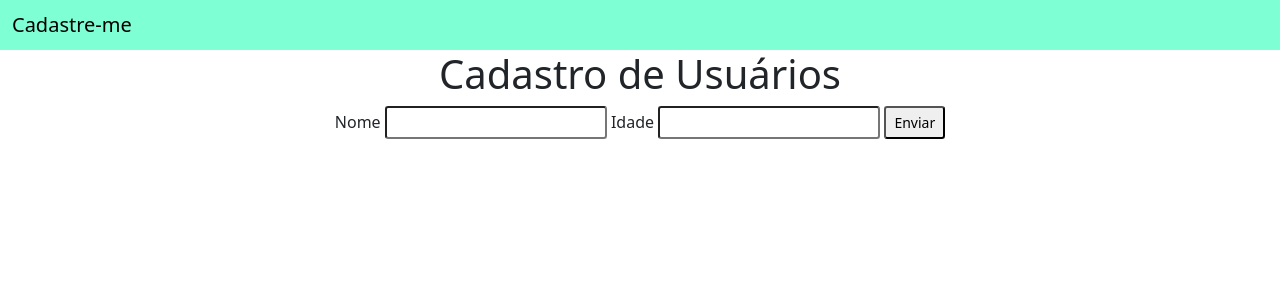
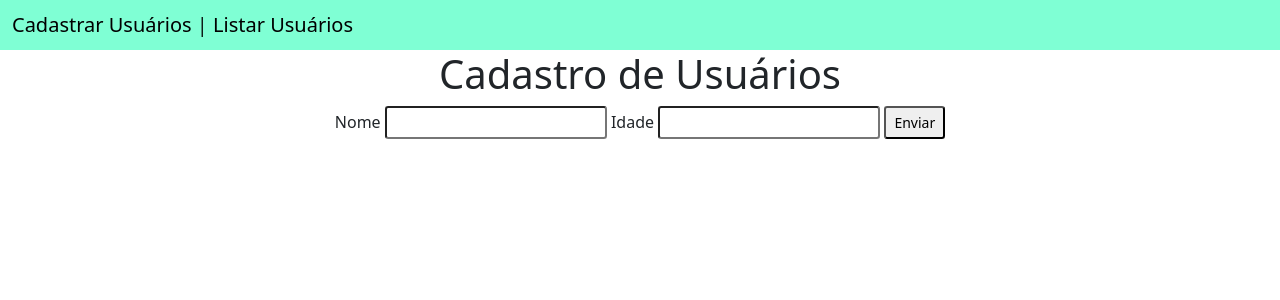
Before and after one commit to thiagorocco/django, a Django app: page / in a window 1280 px wide. Shown: the top 300 px of the page. Run offline with Django 4.2, Linux system fonts and the light colour scheme.

Commit message:
Configurados os links de cadastro de usuários e de listagem

```diff
--- a/cadastrousuarios/app_cad_usuarios/templates/usuarios/base.html
+++ b/cadastrousuarios/app_cad_usuarios/templates/usuarios/base.html
@@ -17,7 +17,10 @@
     <!-- As a heading -->
     <nav style="background-color: aquamarine !important;" class="navbar navbar-light bg-light">
         <div class="container-fluid">
-            <span class="navbar-brand mb-0 h1"><a style="text-decoration:none; color: black" href="{% url 'home' %}">Cadastre-me</a></span>
+            <span class="navbar-brand mb-0 h1">
+                <a style="text-decoration:none; color: black" href="{% url 'home' %}">Cadastrar Usuários</a>
+                | <a style="text-decoration:none; color: black" href="{% url 'listagem_usuarios' %}">Listar Usuários</a>
+            </span>
         </div>
     </nav>
 
```
